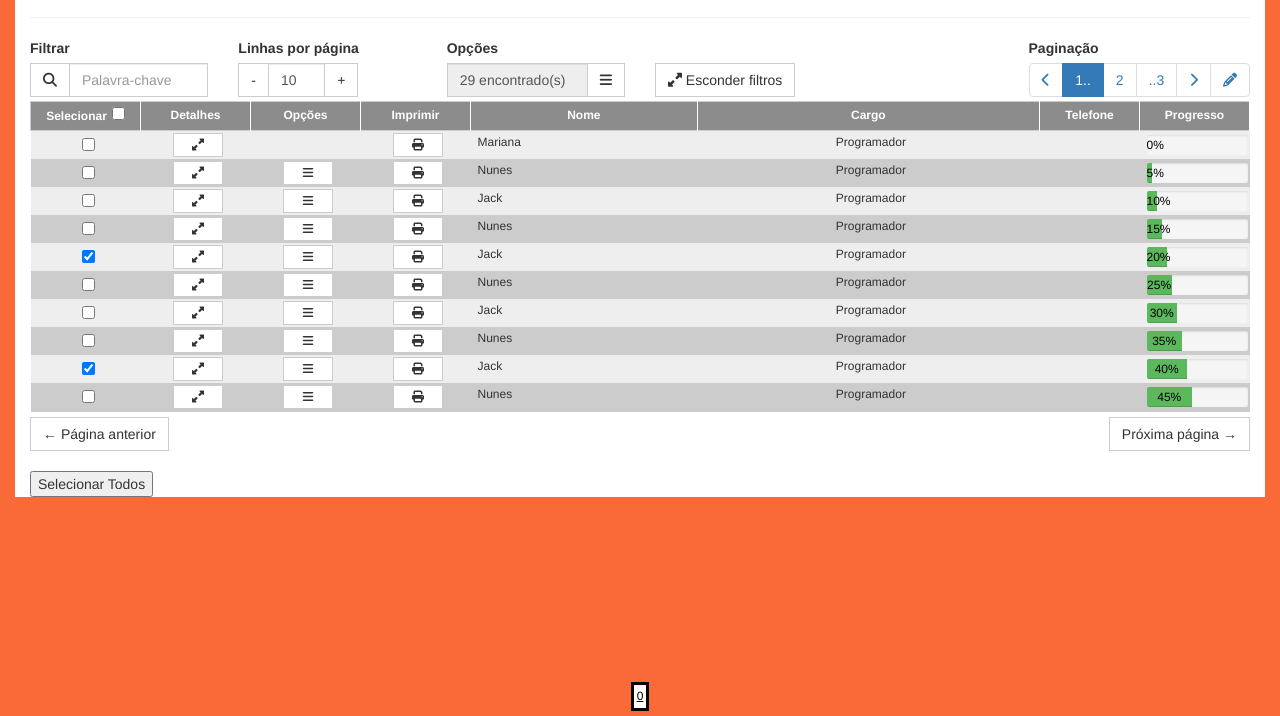
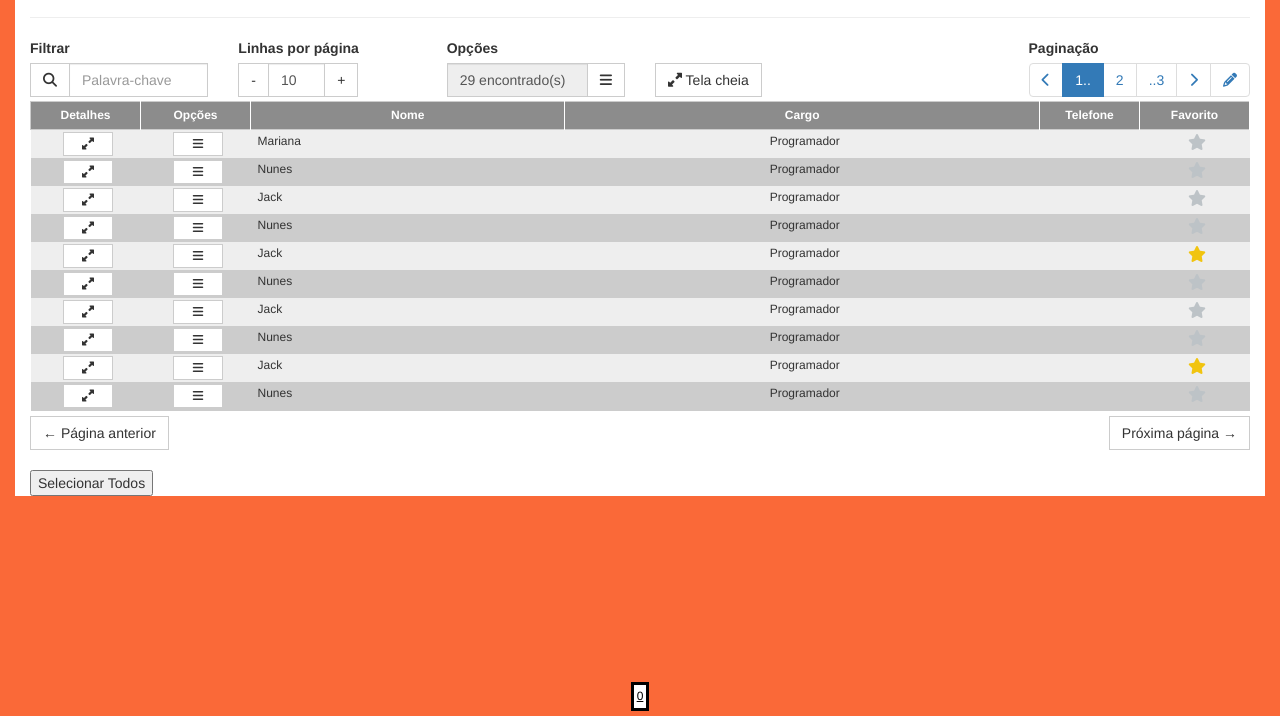
Before and after one commit to bryan-lima/softgrid, a website: page mock/index.html in a window 1280 px wide. Shown: the part 84-800 px from the top of the page. Drawn offline with nearby package versions, Linux system fonts and the light colour scheme; some packages are replaced by stand-ins of ours; files that its build step writes are made by us from their sources; a script that the page names is missing; files whose address does not match are found by name.

Commit message:
Melhorias e Correções

```diff
--- a/mock/app.js
+++ b/mock/app.js
@@ -45,7 +45,14 @@ angular.module('todoApp', ['softgrid.directive','ngSanitize'])
                 {title: "Telefone", item: function(item){return 0}, width: "100px", popOver: true},
                 {title: "Cargo A", default: false, item: function(item){return item.cargo + "A"}},
                 {title: "Cargo B", default: false, item: function(item){return item.cargo + "B"}},
-                {title: "Cargo C", default: false, item: function(item){return item.cargo + "C"}}
+                {title: "Cargo C", default: false, item: function(item){return item.cargo + "C"}},
+                {
+                    type: "favorite",
+                    title: "Favorito",
+                    item: function(item){return item.ativo; },
+                    callback: _teste,
+                    show: function(item) { return true; }
+                }
             ];
 
             vm.acoes = [
@@ -142,6 +149,7 @@ angular.module('todoApp', ['softgrid.directive','ngSanitize'])
         }
 
         function _teste(item){
+            item.ativo = !item.ativo;
             console.log(item);
         }
 
--- a/mock/index.html
+++ b/mock/index.html
@@ -49,7 +49,7 @@
             <hr>
             <div ng-controller="TodoListController as vm">
 
-                <softgrid cols="vm.colunas" data="vm.data" actions="vm.acoes" sg-controls="vm.controles" sg-menu="vm.menu" hide="vm.hide" sg-store="vm.store" subgrid="vm.subgrid"> </softgrid>
+                <softgrid cols="vm.colunas" data="vm.data" actions="vm.acoes" sg-menu="vm.menu" hide="vm.hide" sg-store="vm.store" subgrid="vm.subgrid"> </softgrid>
 
                 <button ng-click="vm.controles.checkAll()">Selecionar Todos</button>
             </div>
--- a/src/softgrid.js
+++ b/src/softgrid.js
@@ -832,9 +832,16 @@
                                 _colunas.push( { type: "subgrid", title: "Detalhes", item: scope.subgrid.item, cols: scope.subgrid.cols, menu: scope.subgrid.actions, hide: scope.subgrid.hide, subgrid: scope.subgrid.subgrid } );
 
                             <!-- Coluna para menu -->
-                            if(scope.actions)
-                                if(scope.actions.length > 0)
-                                    _colunas.push( { type: "menu", title: "Opções", showRow: scope.sgControls.showAction, menu: scope.actions });
+                            if(scope.actions) {
+                                if (scope.actions.length > 0) {
+                                	var a = { type: "menu", title: "Opções", menu: scope.actions };
+                                	if(angular.isDefined(scope.sgControls)){
+                                		if(angular.isDefined(scope.sgControls.showAction))
+                                			a.showRow = scope.sgControls.showAction;
+									}
+                                    _colunas.push(a);
+                                }
+                            }
 
                             <!-- Coluna para Ações -->
                             if(scope.sgControls) {
@@ -1173,7 +1180,7 @@
 															enabledSubgrid = true;
 														}
 														else if(col.type === "menu"){
-															if(!col.showRow(linha)) return;
+															if(angular.isDefined(col.showRow) && !col.showRow(linha)) return;
 															_tabela.push("<div class='dropdown'>");
 															_tabela.push("<button type='button' class='btn btn-default btn-sm dropdown-toggle' data-toggle='dropdown' aria-haspopup='true' aria-expanded='false'>");
 															_tabela.push("<span class='fa fa-bars'></span></button>");
@@ -1187,7 +1194,7 @@
                                                                 }
 
 																_tabela.push("<li>");
-																_tabela.push("<a ng-click='sg_cols[" + i + "].menu[" + ai + "].function(showData[" + il + "])'><span class='" + action.icon + "'></span>" + action.title + "</a>");
+																_tabela.push("<a ng-click='sg_cols[" + i + "].menu[" + ai + "].function(showData[" + il + "])'><span class='" + action.icon + "'></span>  " + action.title + "</a>");
 																_tabela.push("</li>");
 
 																ai++;
@@ -1205,8 +1212,11 @@
 															_tabela.push("</label>");
 														}
 														else if(col.type === "favorite"){
-															if(angular.isDefined(col.show) && !col.show(linha)) return
-															_tabela.push("<span class='fa fa-star " + (col.item(linha) ? "active" : "") + " ng-click='sg_cols[" + i + "].callback(showData[" + il + "])'></span>");
+
+															if(angular.isDefined(col.show) && !col.show(linha))
+																return;
+
+															_tabela.push("<span class='fa fa-star " + (col.item(linha) ? "active" : "") + "' ng-click='sg_favoritar(" + i + ", " + il + ")'></span>");
 														}
 														else if(col.type === "progress"){
 															_tabela.push("<div class='progress'>");
@@ -1281,6 +1291,14 @@
 
                     _hookDropDown();
 				}
+
+				scope.sg_favoritar = function(ic, il){
+
+                    scope.sg_cols[ic].callback(scope.showData[il]);
+
+                    $timeout(_renderizarTabela, 1000);
+
+				};
 
 				scope.limparConfiguracaoColuna = function(){
 					scope.sg_cols = scope.cols.filter(function(item){ return angular.isUndefined(item.default) || item.default === true;});
```
Also changed, not shown: build/softgrid.src.js, dist/softgrid.js, dist/softgrid.min.js.
